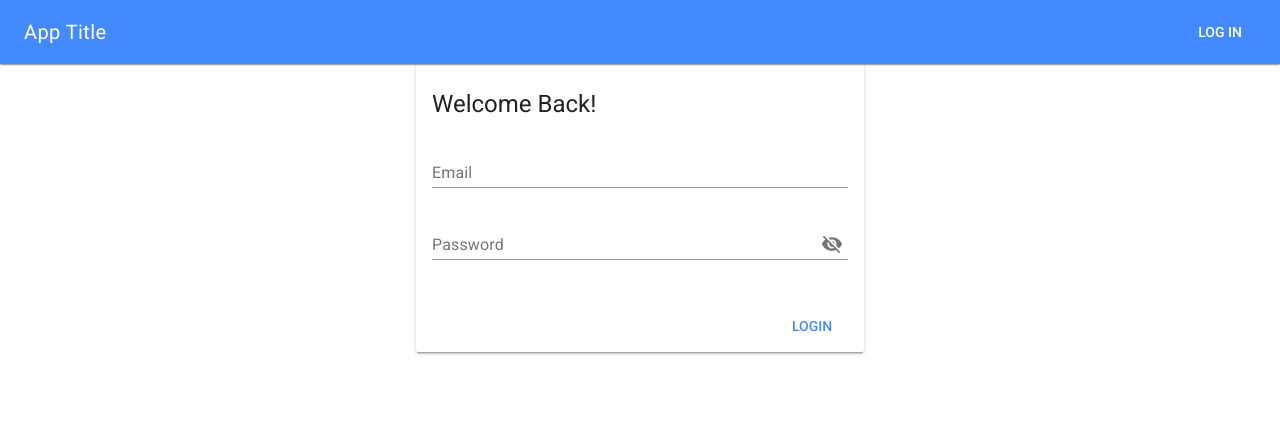
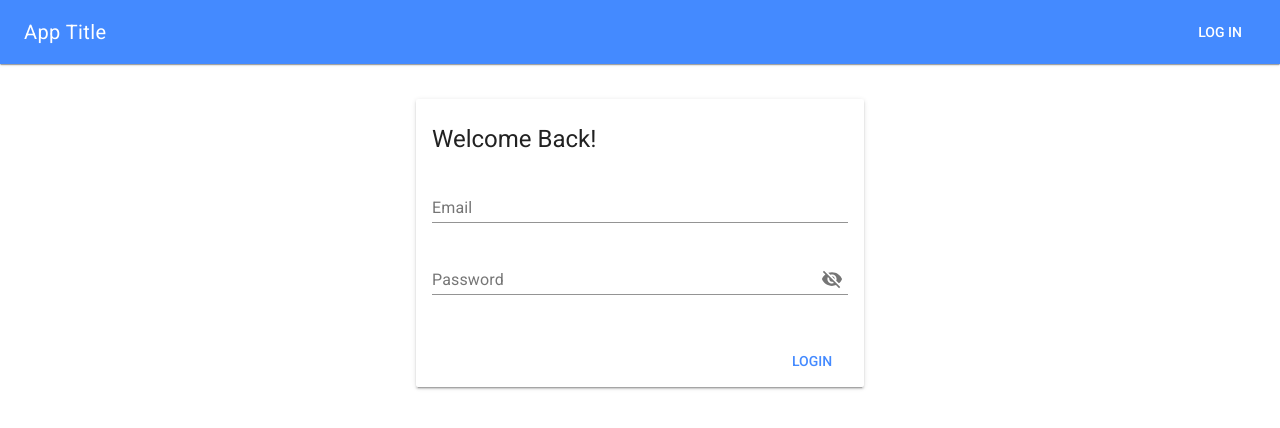
Before and after one commit to andrewrweber/vue-vuex-router-material-auth, a Vue app: page /login in a window 1280 px wide. Shown: the top 428 px of the page. Built offline with nearby package versions, Linux system fonts and the light colour scheme.

Commit message:
login view styling

```diff
--- a/src/views/Login.vue
+++ b/src/views/Login.vue
@@ -1,7 +1,5 @@
 <template>
-  <div>
-
-    <div class="md-layout md-alignment-center-center">
+  <div class="login md-layout md-alignment-top-center">
     <div class="md-layout-item md-size-35">
 
       <form novalidate class="md-layout" @submit.prevent="validateLogin">
@@ -34,7 +32,6 @@
         </md-card>
 
       </form>
-      </div>
     </div>
   </div>
 </template>
@@ -110,3 +107,10 @@
     }
   }
 </script>
+
+<style>
+  .login {
+    height: 100%;
+    padding-top: 35px;
+  }
+</style>
```
Lines whose indentation alone changed are shown as unchanged.
